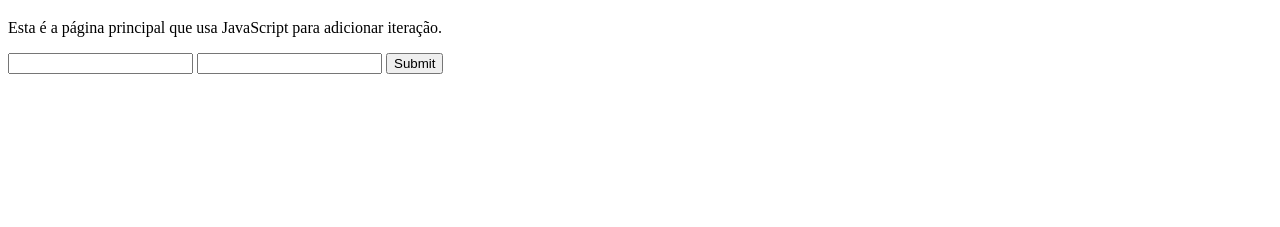
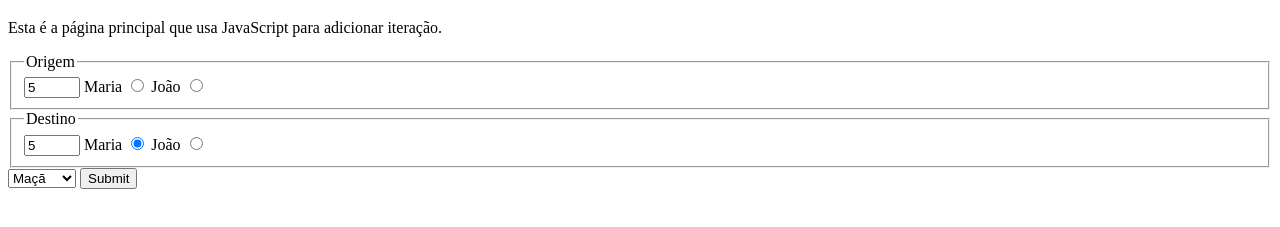
Before and after one commit to ufjf-dcc202/ufjf-dcc202-2023-3-b-atv12-melo-leandro, a website: page index.html in a window 1280 px wide. Shown: the part 61-288 px from the top of the page. Drawn offline with Linux system fonts and the light colour scheme.

Commit message:
cria formulario para doação de frutas

```diff
--- a/index.html
+++ b/index.html
@@ -12,9 +12,36 @@
         <p>Esta é a página principal que usa JavaScript para adicionar iteração.</p>
         <section>
             <form name="entrada">
-                <input name="quantidade">
-                <input name="fruta">
-                <input type="submit">
+                <fieldset>
+                    <legend>Origem</legend>
+                    <input type="number" name="quantidade" value="5" min="0" max="12">
+                    <label>
+                        Maria
+                        <input type="radio" name="origem" value="maria" id="oMaria" checked>
+                    </label>
+                    <label>
+                        João
+                        <input type="radio" name="origem" value="joao" id="oJoao">
+                    </label>
+                </fieldset>
+                <fieldset>
+                    <legend>Destino</legend>
+                    <input type="number" name="quantidade" value="5" min="0" max="12">
+                    <label>
+                        Maria
+                        <input type="radio" name="origem" value="maria" id="oMaria" checked>
+                    </label>
+                    <label>
+                        João
+                        <input type="radio" name="origem" value="joao" id="oJoao">
+                    </label>
+                </fieldset>
+                <select name="fruta">
+                    <option value="maca">Maçã</option>
+                    <option value="pera">Pera</option>
+                    <option value="banana">Banana</option>
+                </select>
+                <input type="submit" name="enviar">
             </form>
         </section>
         <section></section>
```
